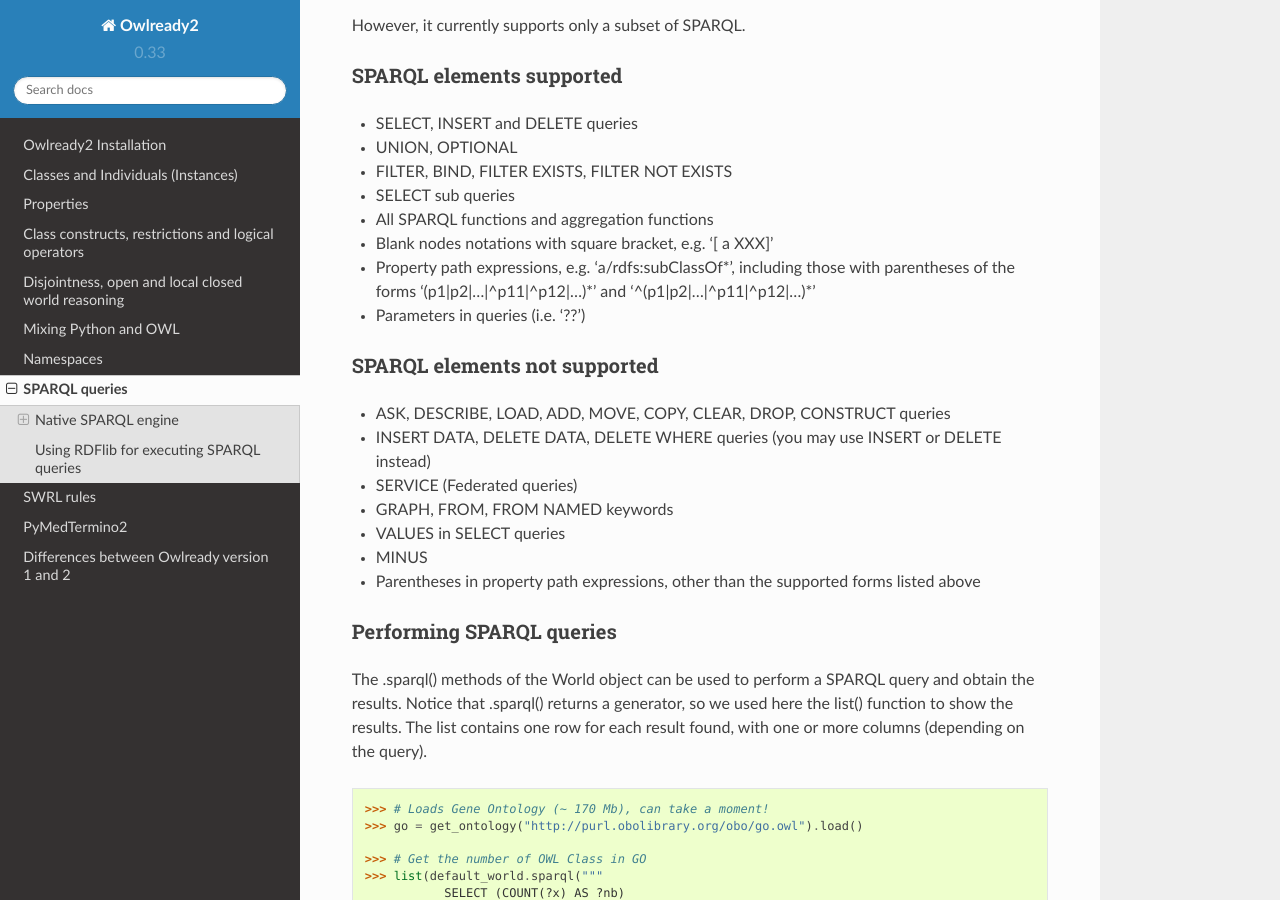
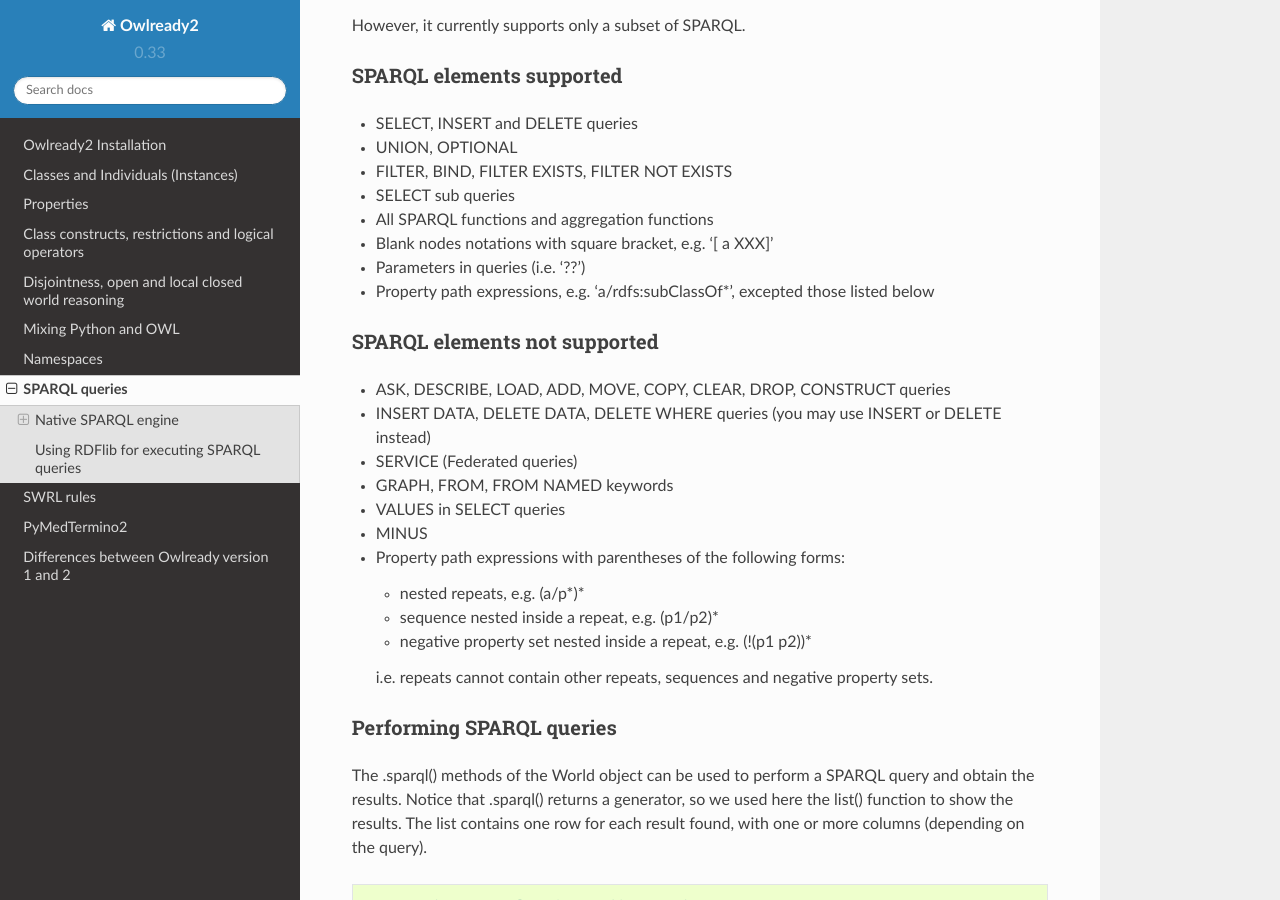
Before and after one commit to semanticpy/owlreadyL, a Sphinx documentation site: the page built from doc/sparql.rst, in a window 1280 px wide and 900 px high, scrolled down 442 px. Built offline with Sphinx 7.4.7 and the Read the Docs theme 2.0.0, drawn with Linux system fonts in a browser that asks for light colours; pages that are not in the unit, such as notebooks, are missing from menus.

Commit message:
Support SPARQL property path expressions with parentheses without sequences, repeats or negative property set nested inside repeats

```diff
--- a/README.rst
+++ b/README.rst
@@ -575,7 +575,7 @@
 version 2 - 0.34
 ****************
 
-* Support SPARQL property path expressions of the forms '(p1|p2|...|^p11|^p12|...)*' and '^(p1|p2|...|^p11|^p12|...)*'
+* Support SPARQL property path expressions with parentheses without sequences, repeats or negative property set nested inside repeats
 * Add define_datatype_in_ontology() global function for defining a new user-defined datatype in an ontology
 * Class.instances() now takes into account equivalent classes (like other class methods such as .descendants())
 * Add the LOADED(iri) SPARQL function
--- a/doc/sparql.rst
+++ b/doc/sparql.rst
@@ -24,10 +24,8 @@
 * SELECT sub queries
 * All SPARQL functions and aggregation functions
 * Blank nodes notations with square bracket, e.g. '[ a XXX]'
-* Property path expressions, e.g. 'a/rdfs:subClassOf*',
-  including those with parentheses of the forms '(p1|p2|...|^p11|^p12|...)*' and '^(p1|p2|...|^p11|^p12|...)*'
 * Parameters in queries (i.e. '??')
-
+* Property path expressions, e.g. 'a/rdfs:subClassOf*',  excepted those listed below
 
 SPARQL elements not supported
 -----------------------------
@@ -38,7 +36,13 @@
 * GRAPH, FROM, FROM NAMED keywords
 * VALUES in SELECT queries
 * MINUS
-* Parentheses in property path expressions, other than the supported forms listed above
+* Property path expressions with parentheses of the following forms:
+
+  - nested repeats, e.g. (a/p*)*
+  - sequence nested inside a repeat, e.g. (p1/p2)*
+  - negative property set nested inside a repeat, e.g. (!(p1 p2))*
+
+  i.e. repeats cannot contain other repeats, sequences and negative property sets.
 
 
 Performing SPARQL queries
```
Also changed, not shown: 1 other file.
